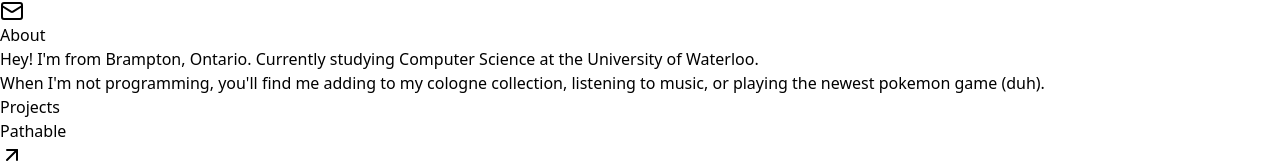
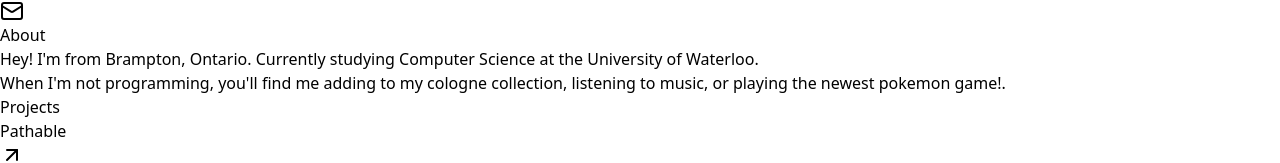
Before and after one commit to vkreji/personal-website, a React (Vite) app: page / in a window 1280 px wide. Shown: the part 2221-2384 px from the top of the page. Built offline with nearby package versions, Linux system fonts and the light colour scheme.

Commit message:
fix up about me

```diff
--- a/src/App.jsx
+++ b/src/App.jsx
@@ -164,7 +164,7 @@ export default function App() {
             </p>
             <p>
               When I'm not programming, you'll find me adding to my cologne collection,
-              listening to music, or playing the newest pokemon game (duh).
+              listening to music, or playing the newest pokemon game!.
             </p>
           </div>
         </motion.section>
```
